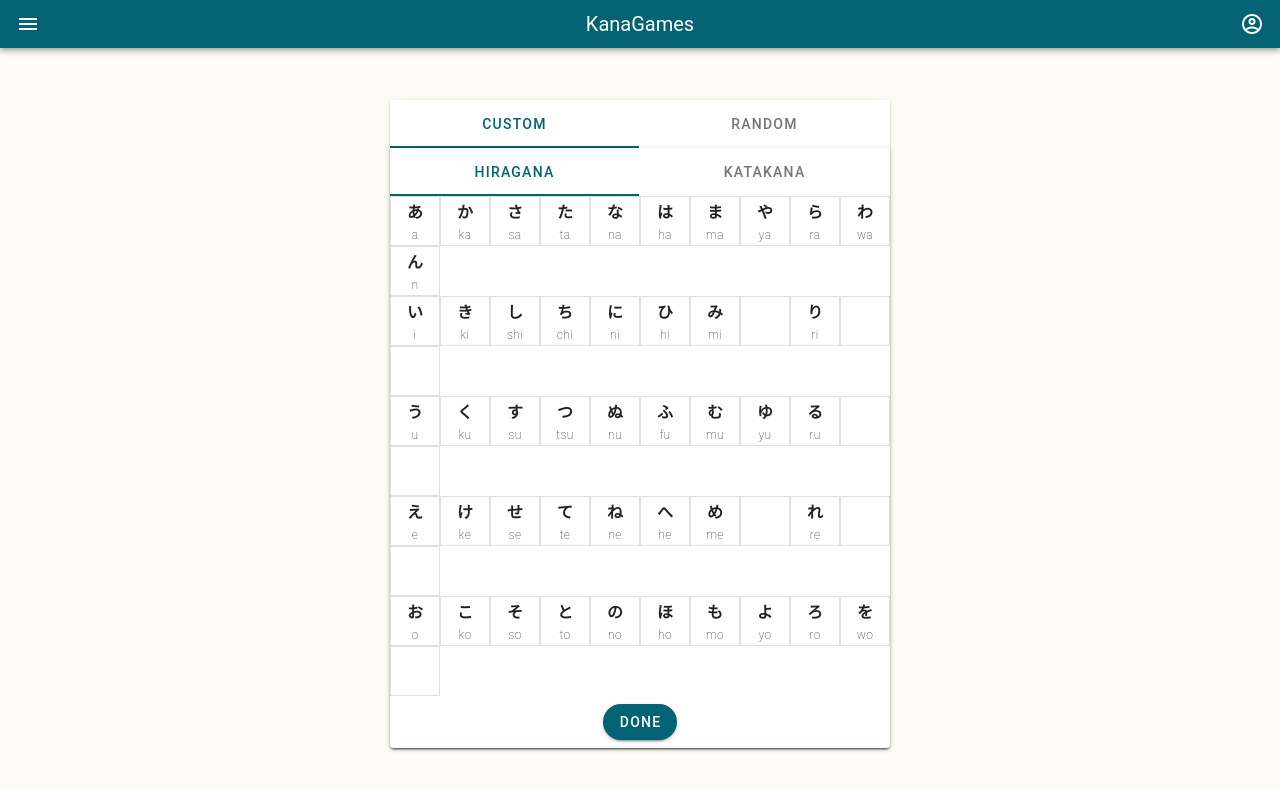
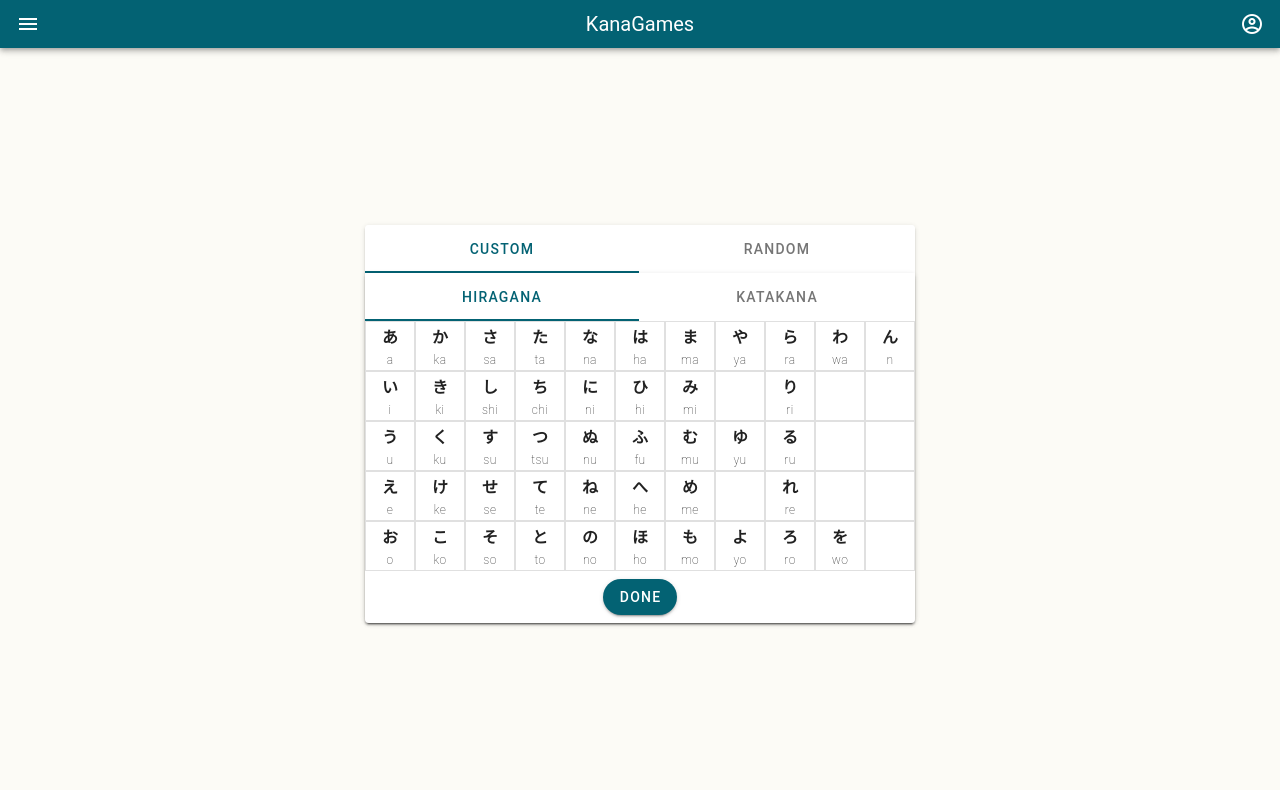
Before and after one commit to tomctr/KanaGames, a Vue app: page / in a window 1280 px wide. Shown: the top 790 px of the page. Built offline with nearby package versions, Linux system fonts and the light colour scheme.

Commit message:
change ui switch tabs game mode

```diff
--- a/src/components/CustomGameConfig.vue
+++ b/src/components/CustomGameConfig.vue
@@ -1,5 +1,5 @@
 <template>
-  <v-card width="500">
+  <v-card >
     <v-row no-gutters>
       <v-tabs grow color="#036273">
         <v-tab @click="clickTabHiragana">HIRAGANA</v-tab>
--- a/src/components/PreGame.vue
+++ b/src/components/PreGame.vue
@@ -1,5 +1,5 @@
 <template>
-  <v-card>
+  <v-card width="550">
     <v-tabs grow color="#036273">
       <v-tab @click="showCustomGame">CUSTOM</v-tab>
       <v-tab @click="showRandomGame">RANDOM</v-tab>
--- a/src/components/RandomGameConfig.vue
+++ b/src/components/RandomGameConfig.vue
@@ -1,5 +1,5 @@
 <template>
-  <v-card width="500">
+  <v-card >
     <v-row align="center" no-gutters>
       <v-col align="center" justify="center">
         <v-row no-gutters align="center">
```
